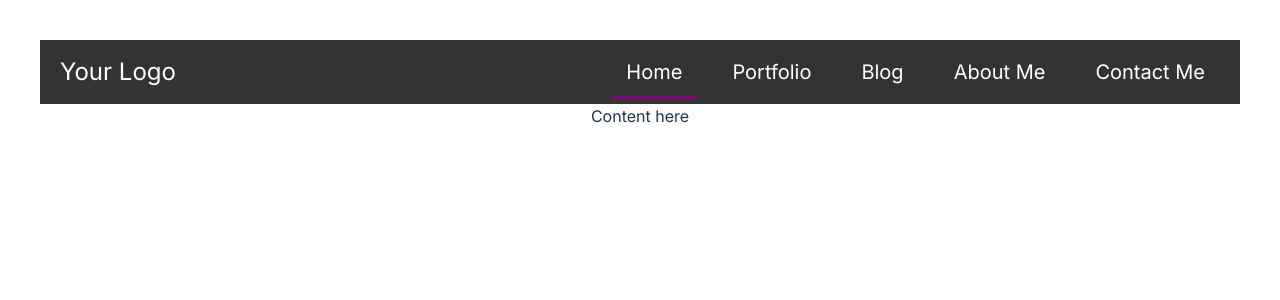
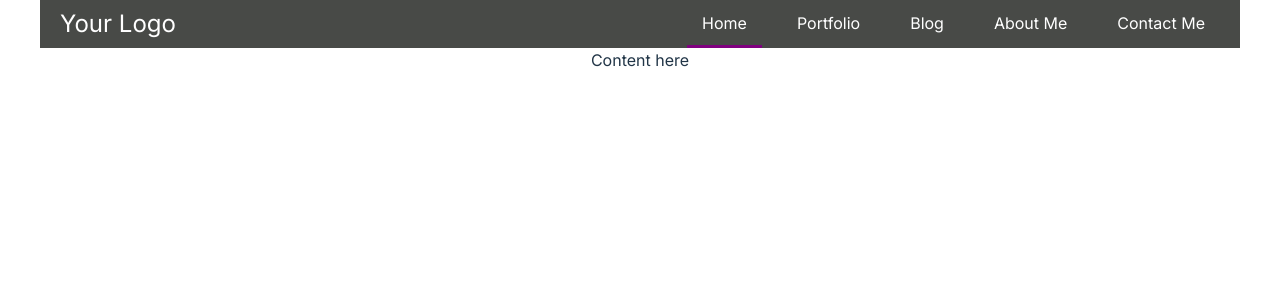
Before and after one commit to Amnesiac9/CS247-Homework-05, a React (Vite) app: page / in a window 1280 px wide. Shown: the top 300 px of the page. Built offline with nearby package versions, Linux system fonts and the light colour scheme.

Commit message:
Fixed old css causing padding issues

```diff
--- a/index.html
+++ b/index.html
@@ -8,7 +8,7 @@
     <link rel="preconnect" href="https://fonts.gstatic.com" crossorigin>
     <link href="https://fonts.googleapis.com/css2?family=Inter:wght@100..900&display=swap" rel="stylesheet">
     <meta name="viewport" content="width=device-width, initial-scale=1.0" />
-    <title>CS-247 Homework3</title>
+    <title>CS-247 Homework 4</title>
 </head>
 
 <body>
--- a/src/App.css
+++ b/src/App.css
@@ -1,14 +1,6 @@
 #root {
-    max-width: 1280px;
+    max-width: 1200px;
     margin: 0 auto;
-    padding: 2rem;
+    /* padding: 2rem; */
     text-align: center;
 }
-
-
-li {
-    list-style: none;
-    font-weight: 400;
-    font-size: 20px;
-    line-height: 24.2px;
-}
--- a/src/components/NavBar.tsx
+++ b/src/components/NavBar.tsx
@@ -34,8 +34,9 @@ const Nav = styled.nav`
     display: flex;
     justify-content: space-between;
     align-items: center;
-    background-color: #333;
-    padding: 10px 20px;
+    background-color: #484A47;
+    padding: 0px 20px;
+    height: 48px;
 `;
 
 const Logo = styled.div`
@@ -61,7 +62,12 @@ const NavLink = styled.a`
     display: inline-block;
     position: relative;
 
-    &.active::after,
+    /* if active or hovered, add purple bar below. */
+    &.active,
+    &:hover {
+        border-bottom: 3px solid purple;
+    }
+    /* &.active::after,
     &:hover::after {
         content: '';
         display: block;
@@ -71,5 +77,5 @@ const NavLink = styled.a`
         position: absolute;
         bottom: -5px;
         left: 0;
-    }
+    } */
 `;
--- a/src/index.css
+++ b/src/index.css
@@ -14,17 +14,9 @@
     -moz-osx-font-smoothing: grayscale;
 }
 
-/* body {
+body {
     margin: 0;
-    display: flex;
-    place-items: center;
-    min-width: 320px;
-    min-height: 100vh;
-} */
-
-
-
-
+}
 
 
 @media (prefers-color-scheme: light) {
--- a/src/types/Task.tsx
+++ /dev/null
@@ -1,5 +0,0 @@
-export interface Task {
-    id: string
-    text: string
-    done: boolean
-}
```
